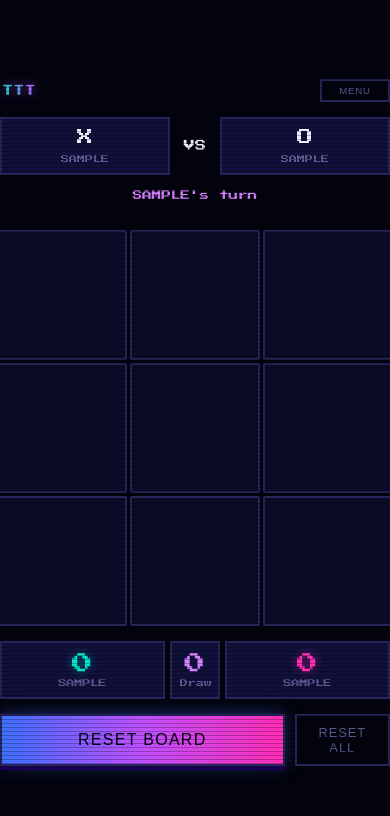
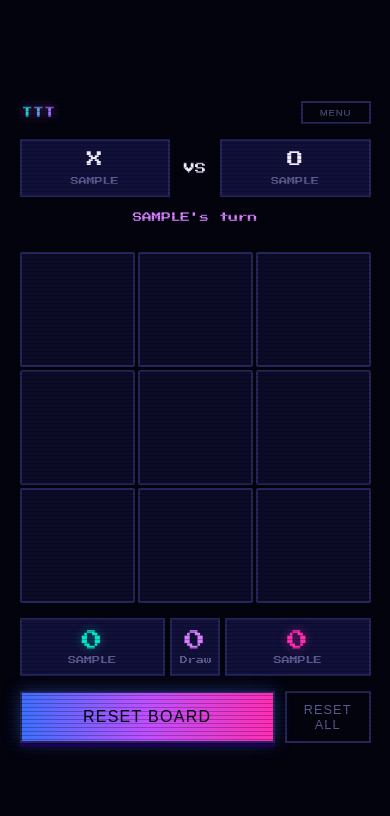
Before and after one commit to MrBeamer/odin-tictactoe, a plain HTML site: page index.html in a window 390 px wide. Both pictures are taken after typing "Sample", "Sample" into the empty fields and a click on the button "START GAME". Drawn offline with Linux system fonts and the light colour scheme.

Commit message:
added mobile media query

```diff
--- a/styles.css
+++ b/styles.css
@@ -448,3 +448,20 @@ body::after {
   pointer-events: none; /* clicks still work on children */
   z-index: 9999; /* sits above all child elements */
 }
+/* Media queries */
+@media (max-width: 435px) {
+  .game-menu {
+    max-width: 355px;
+  }
+  .game-field {
+    width: 115px;
+    height: 115px;
+  }
+
+  .game-navigation,
+  .game-scores,
+  .active-player-cards,
+  .game-buttons-reset {
+    max-width: 351px;
+  }
+}
```
